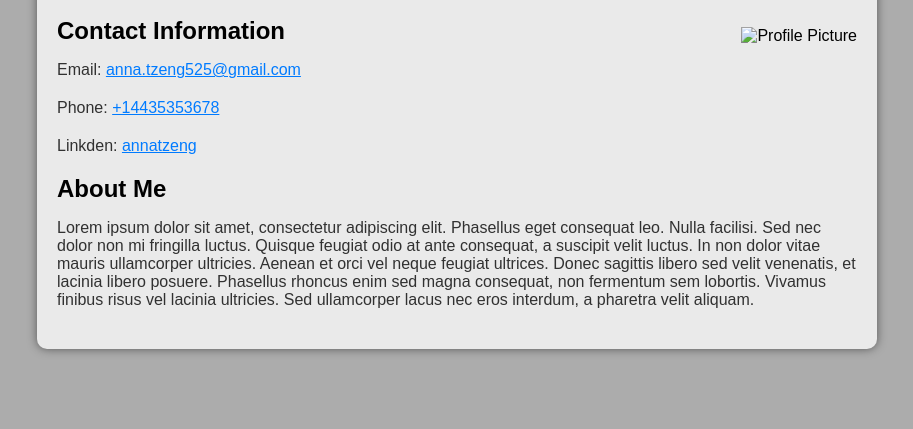
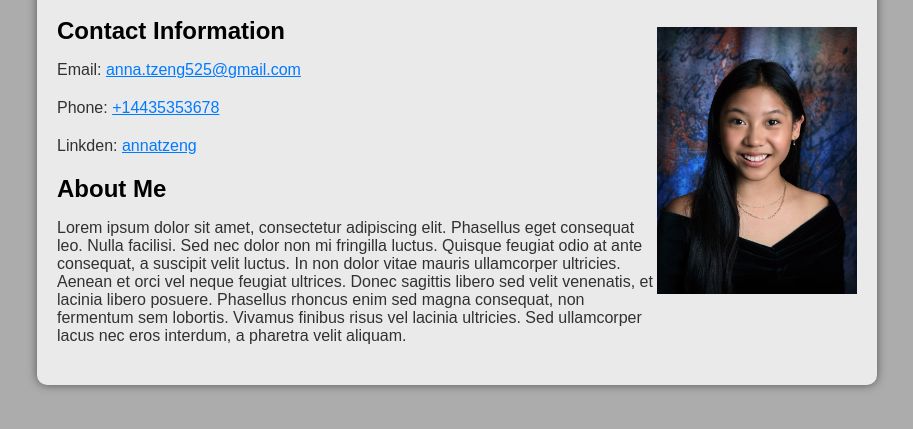
Before and after one commit to annatzeng/annatzeng.github.io, a plain HTML site: page index.html in a window 1280 px wide. Shown: the part 81-510 px from the top of the page, without its empty margins (183-1096 px from the left). Drawn offline with Linux system fonts and the light colour scheme.

Commit message:
Update index.html

```diff
--- a/index.html
+++ b/index.html
@@ -11,7 +11,7 @@
         <header>
             <h1>Anna Tzeng</h1>
         </header>
-        <img src=[IMAGE PATH HERE] alt="Profile Picture" class="profile-pic">
+        <img src="IMG_0001.jpg" alt="Profile Picture" class="profile-pic">
         <section>
             <h2>Contact Information</h2>
             <p>Email: <a href="mailto:anna.tzeng525@gmail.com">anna.tzeng525@gmail.com</a></p>
```
